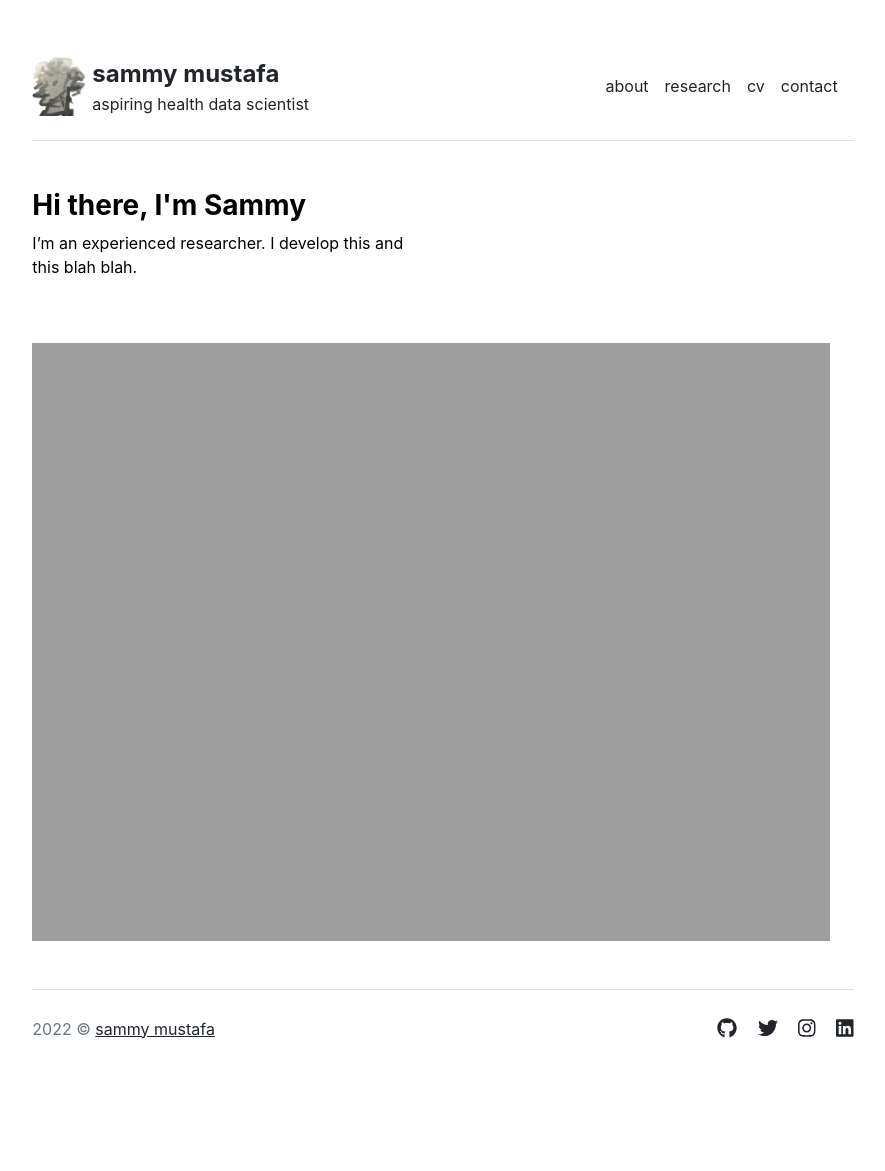
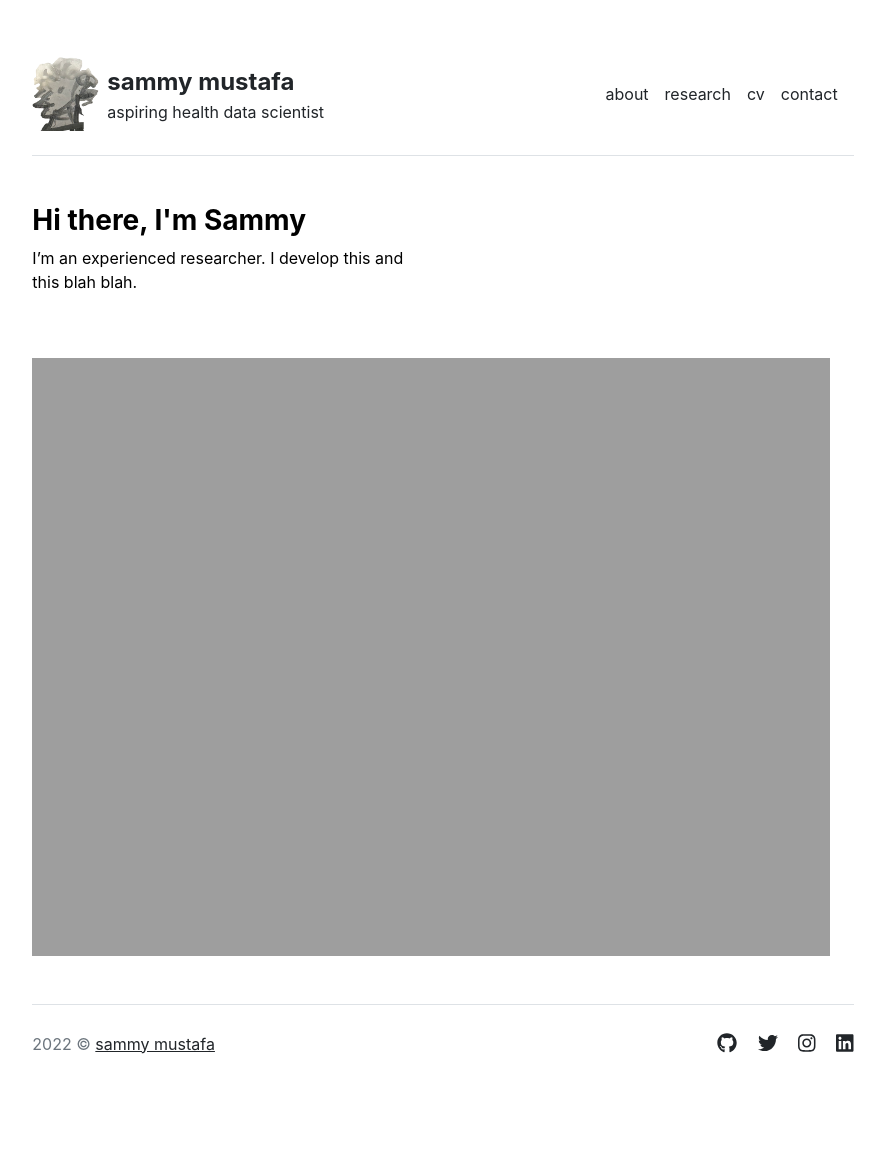
Before and after one commit to sammymustafa/sammymustafa.github.io, a Jekyll site: the page built from index.md, in a window 1280 px wide. Shown: the whole page, without its empty margins (197-1082 px from the left). Built offline with Jekyll 4.4.1, drawn with Linux system fonts in a browser that asks for light colours.

Commit message:
updated icon

```diff
--- a/_includes/head.html
+++ b/_includes/head.html
@@ -5,7 +5,7 @@
   <link rel="stylesheet" href="{{ site.github.url }}/assets/libs/bootstrap/bootstrap.min.css">
   <script defer src="{{ site.github.url }}/assets/libs/fontawesome/all.min.js"></script>
   <link rel="stylesheet" href="{{ site.github.url }}/assets/css/main.css">
-  <link rel="apple-touch-icon" sizes="152x152" href="{{ site.github.url }}/assets/other_icon.png">
+  <link rel="apple-touch-icon" sizes="152x152" href="{{ site.github.url }}/assets/icon.png">
   <link rel="shortcut icon" href="{{ site.github.url }}/assets/other_icon.ico">
   <link rel="preconnect" href="https://fonts.gstatic.com">
   <link href="https://fonts.googleapis.com/css2?family=Roboto:ital,wght@0,300;0,400;0,700;1,400&display=swap" rel="stylesheet">
--- a/_includes/header.html
+++ b/_includes/header.html
@@ -1,7 +1,7 @@
 <header class="d-flex flex-column flex-md-row align-items-center pb-3 mb-5 border-bottom">
   <nav class="navbar navbar-expand-lg navbar-light">
       <a href="{{ site.github.url }}/" class="d-flex align-items-center">
-        <img src="assets/other_icon.png" width="60" height="60">
+        <img src="assets/other_icon.png" width="75" height="75">
       </a>
   </nav>
   <div>
```
Also changed, not shown: assets/icon.png (added), 1 other file.
